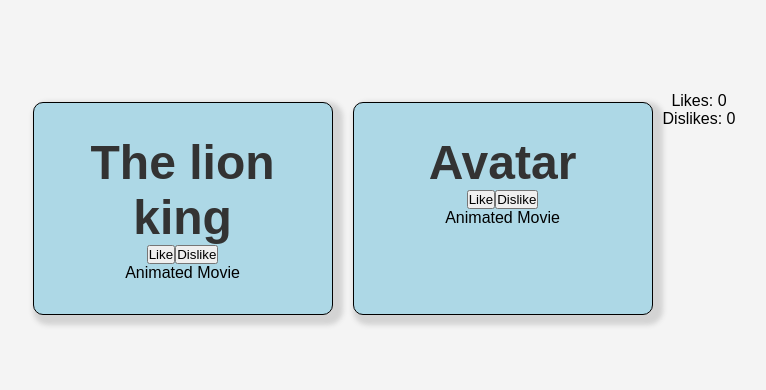
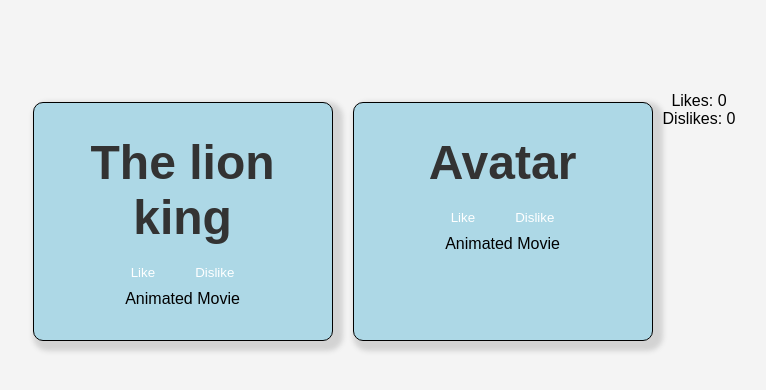
Before and after one commit to birat04/react-app, a React (Vite) app in the folder my-first-app/: page / in a window 1280 px wide. Shown: the top 390 px of the page, without its empty margins (261-1027 px from the left). Built offline with nearby package versions, Linux system fonts and the light colour scheme.

Commit message:
updated my app with some minor changes

```diff
--- a/my-first-app/src/App.jsx
+++ b/my-first-app/src/App.jsx
@@ -7,12 +7,10 @@ const Card = ({ title, content, onLike, onDislike }) => {
   return (
     <div className="card">
       <h2>{title}</h2>
-      <button onClick={onLike}>
-        Like
-      </button>
-      <button onClick={onDislike}>
-        Dislike
-      </button>
+      <div className="card-actions">
+        <button onClick={onLike}>Like</button>
+        <button onClick={onDislike}>Dislike</button>
+      </div>
       <p>{content}</p>
     </div>
   )
--- a/my-first-app/src/index.css
+++ b/my-first-app/src/index.css
@@ -2,34 +2,34 @@
   box-sizing: border-box;
   margin: 0;
   padding: 0;
+}
 
-}
-body{
+body {
   font-family: Arial, sans-serif;
   background-color: #f4f4f4;
   margin: 20px;
   padding: 40px;
 }
-h2{
+
+h2 {
   color: #333;
   text-align: center;
   font-size: 48px;
+}
 
-}
-ul{
+ul {
   list-style: none;
 }
-.card-container{
+
+.card-container {
   display: flex;
   flex-wrap: wrap;
   justify-content: center;
-
   max-width: 1024px;
   margin: 0 auto;
-
 }
 
-.card{
+.card {
   border: 1px solid black;
   padding: 20px;
   margin: 10px;
@@ -40,3 +40,19 @@ ul{
   min-width: 200px;
   box-shadow: 5px 5px 5px 5px lightgrey;
 }
+
+button {
+  background-color: transparent;
+  color: white;
+  text-align: center;
+  padding: 10px 20px;
+  border: none;
+  border-radius: 5px;
+  cursor: pointer;
+  margin-top: 10px;
+}
+
+button:hover {
+  background-color: #ddd;
+  color: black;
+}
```
Lines whose indentation alone changed are shown as unchanged.
